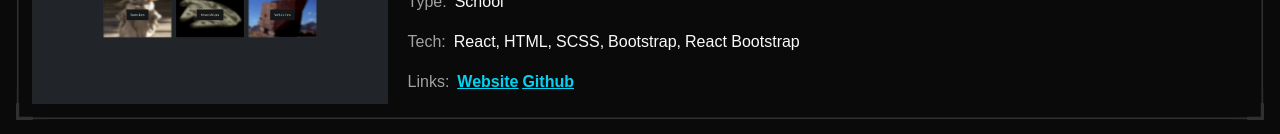
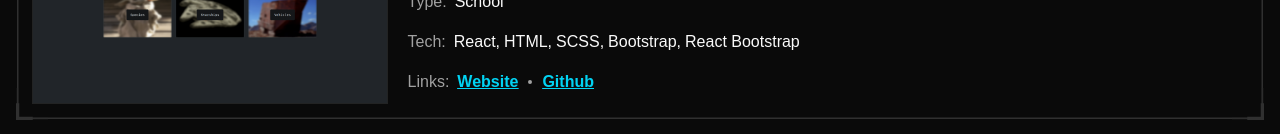
Before and after one commit to GrimSpook/personal-portfolio, a React (Vite) app: page / in a window 1280 px wide. Shown: the part 578-712 px from the top of the page. Built offline with nearby package versions, Linux system fonts and the light colour scheme.

Commit message:
fixed `key` field and update styling

```diff
--- a/src/components/card.tsx
+++ b/src/components/card.tsx
@@ -1,3 +1,5 @@
+import { Dot } from "lucide-react"
+import React from "react"
 
 interface link {
     title: string
@@ -24,30 +26,35 @@ function Card(props: Cardprops) {
                 <div className="flex gap-2 ">
                     <span className="text-neutral-400">Type:</span>
                     <ul className="flex gap-1 capitalize flex-wrap">
-                        {props.type.map((text, i, arr) => {
-                            if (arr.length - 1 == i) {
-                                return <li>{text}</li>
-                            }
-                            return <li>{text},</li>
+                        {props.type.map((text, index, arr) => {
+                            return <li key={index}>
+                                {text}
+                                {arr.length > 1 && index < arr.length - 1 && <>,</>}
+                            </li>
                         })}
                     </ul>
                 </div>
                 <div className="flex gap-2 ">
                     <span className="text-neutral-400">Tech:</span>
                     <ul className="flex gap-1 capitalize flex-wrap">
-                        {props.tech.map((text, i, arr) => {
-                            if (arr.length - 1 == i) {
-                                return <li>{text}</li>
-                            }
-                            return <li>{text},</li>
+                        {props.tech.map((text, index, arr) => {
+                            return <li key={index}>
+                                {text}
+                                {arr.length > 1 && index < arr.length - 1 && <>,</>}
+                            </li>
                         })}
                     </ul>
                 </div>
                 <div className="flex gap-2 ">
                     <span className="text-neutral-400">Links:</span>
-                    <ul className="flex gap-1 capitalize flex-wrap">
-                        {props.links.map((link) => {
-                            return <li className="underline font-bold hover:text-cyan-600 text-cyan-400"><a href={link.url}>{link.title}</a></li>
+                    <ul className="flex capitalize flex-wrap">
+                        {props.links.map((link, index, arr) => {
+                            return <React.Fragment key={index}>
+                                <li className="underline font-bold hover:text-cyan-600 text-cyan-400">
+                                    <a href={link.url} target="_blank">{link.title}</a>
+                                </li>
+                                {arr.length > 1 && index < arr.length - 1 && <Dot className="text-neutral-400" />}
+                            </React.Fragment>
                         })}
                     </ul>
                 </div>
```
